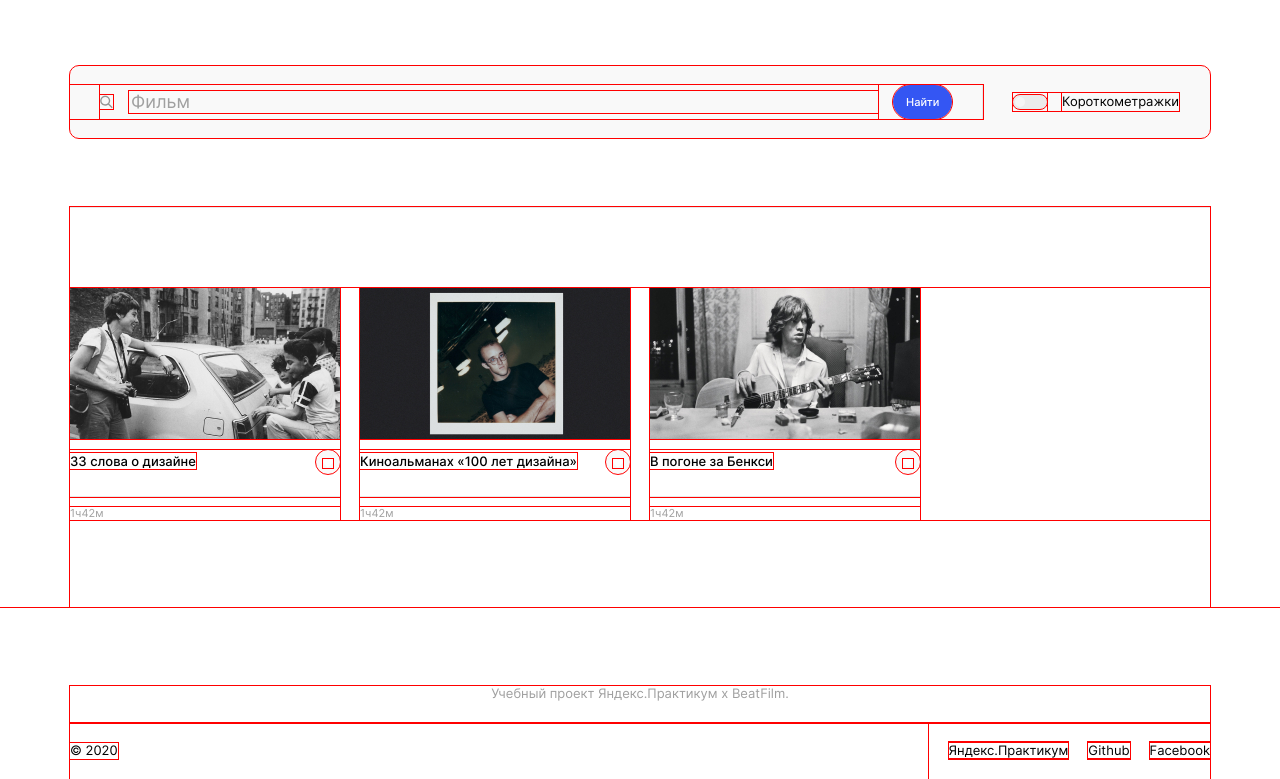
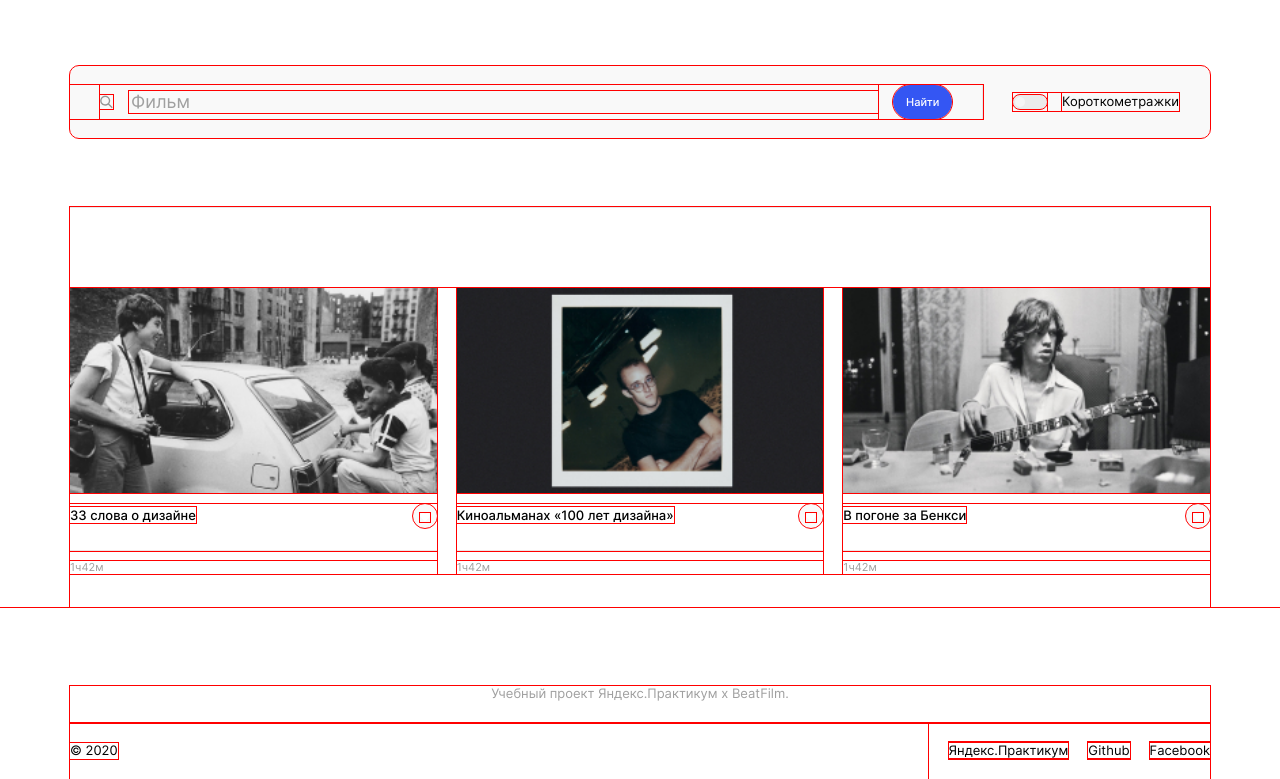
Before and after one commit to MorozovaWorld/movies-explorer-frontend, a React app: page /saved-movies in a window 1280 px wide. Shown: the part 78-857 px from the top of the page. Built offline with nearby package versions, Linux system fonts and the light colour scheme.

Commit message:
feat: window.onresize for moviesCardList; refactor: responsive card width

```diff
--- a/src/components/MoviesCard/MoviesCard.css
+++ b/src/components/MoviesCard/MoviesCard.css
@@ -12,7 +12,6 @@
 
 .moviesCard__image {
   width: 100%;
-  max-height: 151px;
 }
 
 .moviesCard__title {
--- a/src/components/MoviesCardList/MoviesCardList.css
+++ b/src/components/MoviesCardList/MoviesCardList.css
@@ -8,8 +8,8 @@
 
 .moviesCardList__list {
   display: grid;
-  grid-template-columns: repeat(4, minmax(100px, 270px));
-  grid-template-rows: repeat(auto-fit, minmax(min-content, 230px));
+  grid-template-columns: repeat(auto-fit, minmax(270px, 1fr));
+  grid-template-rows: repeat(auto-fit, minmax(230px, 1fr));
   grid-auto-rows: 1fr;
   column-gap: 20px;
   row-gap: 38px;
--- a/src/components/MoviesCardList/MoviesCardList.js
+++ b/src/components/MoviesCardList/MoviesCardList.js
@@ -16,8 +16,21 @@ import pic14 from '../../images/pic14.jpg';
 import pic15 from '../../images/pic15.jpg';
 import pic16 from '../../images/pic16.jpg';
 import { Route, Switch } from 'react-router-dom';
+import React, { useState, useEffect } from 'react';
 
 function MoviesCardList() {
+  const [width, setWidth] = useState(window.innerWidth);
+  const breakpoint768 = 768;
+  const breakpoint400 = 400;
+
+  const handleWindowResize = () => setWidth(window.innerWidth);
+
+  useEffect(() => {
+    window.onresize = () => {
+      handleWindowResize();
+    }
+  }, []);
+
   return (
     <section className="moviesCardList">
       <ul className="moviesCardList__list">
@@ -28,9 +41,15 @@ function MoviesCardList() {
           <MoviesCard imgSrc={pic3} movieTitle={'В погоне за Бенкси'} movieTime={'1ч42м'} />
           <MoviesCard imgSrc={pic4} movieTitle={'Баския: Взрыв реальности'} movieTime={'1ч42м'} />
           <MoviesCard imgSrc={pic5} movieTitle={'Бег это свобода'} movieTime={'1ч42м'} />
+          {width > breakpoint400 ?
+            <>
               <MoviesCard imgSrc={pic6} movieTitle={'Книготорговцы'} movieTime={'1ч42м'} />
               <MoviesCard imgSrc={pic7} movieTitle={'Когда я думаю о Германии ночью'} movieTime={'1ч42м'} />
               <MoviesCard imgSrc={pic8} movieTitle={'Gimme Danger: История Игги и The Stooges'} movieTime={'1ч42м'} />
+            </>
+          : null}
+              {width > breakpoint768 ?
+                <>
                   <MoviesCard imgSrc={pic9} movieTitle={'Дженис: Маленькая девочка грустит'} movieTime={'1ч42м'} />
                   <MoviesCard imgSrc={pic10} movieTitle={'Соберись перед прыжком'} movieTime={'1ч42м'} />
                   <MoviesCard imgSrc={pic11} movieTitle={'Пи Джей Харви: A dog called money'} movieTime={'1ч42м'} />
@@ -39,6 +58,9 @@ function MoviesCardList() {
                   <MoviesCard imgSrc={pic14} movieTitle={'Скейт — кухня'} movieTime={'1ч42м'} />
                   <MoviesCard imgSrc={pic15} movieTitle={'Война искусств'} movieTime={'1ч42м'} />
                   <MoviesCard imgSrc={pic16} movieTitle={'Зона'} movieTime={'1ч42м'} />
+                </>
+              : null }
+
         </Route>
         <Route exact path="/saved-movies">
           <MoviesCard imgSrc={pic1} movieTitle={'33 слова о дизайне'} movieTime={'1ч42м'} />
```
Lines whose indentation alone changed are shown as unchanged.
